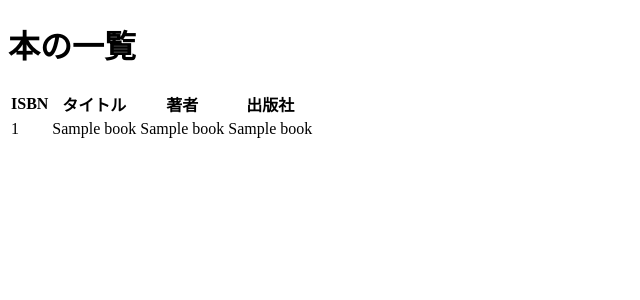
After one commit to IshiYoshi765/Python_Book, a Flask app: page /book_list in a window 1280 px wide. The commit adds this page. Shown: the top 300 px of the page, without its empty margins (0-640 px from the left). Run offline with Flask 3, Linux system fonts and the light colour scheme; a database or web service that is not in the repository returns one stand-in record (values such as "Sample title"); some libraries are stand-ins or nearby versions.

Commit message:
検索、一覧作成

```diff
--- a/app.py
+++ b/app.py
@@ -114,5 +114,25 @@ def book_delete():
     return render_template("book_delete.html")
 
 
+@app.route("/book_search_form")
+def book_search_form():
+    return render_template("book_search_form.html")
+
+
+@app.route("/book_search", methods=["POST"])
+def book_search():
+    title = request.form.get("title")
+
+    book_list = db.search_book(title)
+
+    return render_template("book_search.html", books=book_list)
+
+
+@app.route("/book_list")
+def book_list():
+    list = db.list_book()
+    return render_template("book_list.html", books=list)
+
+
 if __name__ == "__main__":
     app.run(debug=True)
--- a/db.py
+++ b/db.py
@@ -112,3 +112,37 @@ def delete_book(id):
 
     cursor.close()
     connection.close()
+
+
+def search_book(title):
+    connection = get_connection()
+    cursor = connection.cursor()
+
+    sql = "SELECT * FROM books WHERE title LIKE %s"
+
+    title2 = "%" + title + "%"
+
+    cursor.execute(sql, (title2,))
+
+    rows = cursor.fetchall()
+
+    cursor.close()
+    connection.close()
+
+    return rows
+
+
+def list_book():
+    connection = get_connection()
+    cursor = connection.cursor()
+
+    sql = "SELECT * FROM books"
+
+    cursor.execute(sql)
+
+    rows = cursor.fetchall()
+
+    cursor.close()
+    connection.close()
+
+    return rows
--- /dev/null
+++ b/templates/book_list.html
@@ -0,0 +1,31 @@
+<!DOCTYPE html>
+<html lang="en">
+  <head>
+    <meta charset="UTF-8" />
+    <meta name="viewport" content="width=device-width, initial-scale=1.0" />
+    <title>本一覧</title>
+  </head>
+  <body>
+    <h1>本の一覧</h1>
+    <table class="table table-striped">
+      <thead>
+        <tr>
+          <th>ISBN</th>
+          <th>タイトル</th>
+          <th>著者</th>
+          <th>出版社</th>
+        </tr>
+      </thead>
+      <tbody>
+        {% for book in books %}
+        <tr>
+          <td>{{ book[0] }}</td>
+          <td>{{ book[1] }}</td>
+          <td>{{ book[2] }}</td>
+          <td>{{ book[3] }}</td>
+        </tr>
+        {% endfor %}
+      </tbody>
+    </table>
+  </body>
+</html>
--- a/templates/mypage.html
+++ b/templates/mypage.html
@@ -10,5 +10,7 @@
     <a href="{{url_for('logout')}}">ログアウト</a>
     <a href="{{url_for('book_register_form')}}">本の登録</a>
     <a href="{{url_for('book_delete_form')}}">本の削除</a>
+    <a href="{{url_for('book_search_form')}}">本の検索</a>
+    <a href="{{url_for('book_list')}}">本の一覧</a>
   </body>
 </html>
```
Also changed, not shown: templates/book_search.html (added, +31 -0 lines), templates/book_search_form.html (added, +15 -0 lines).
